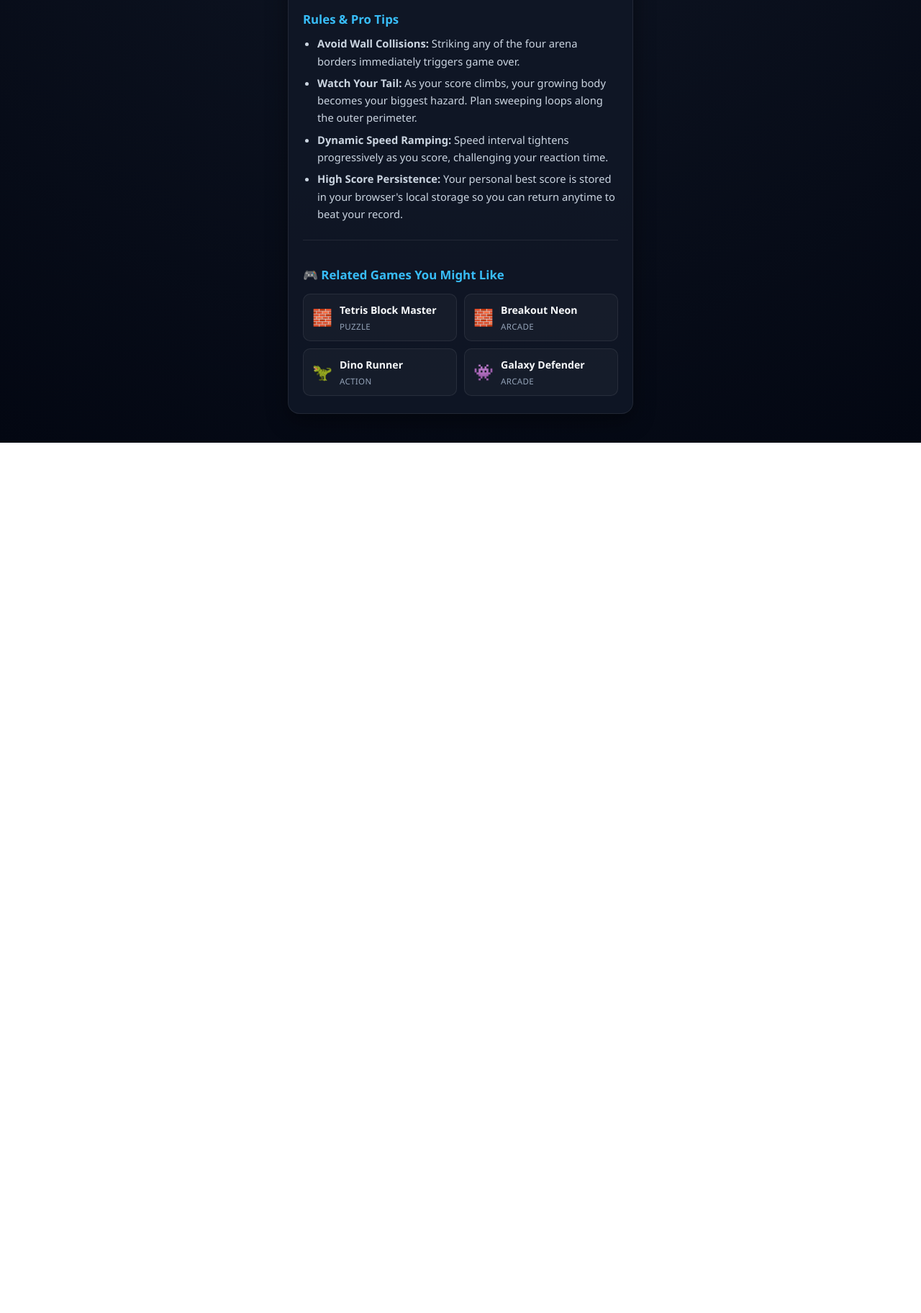
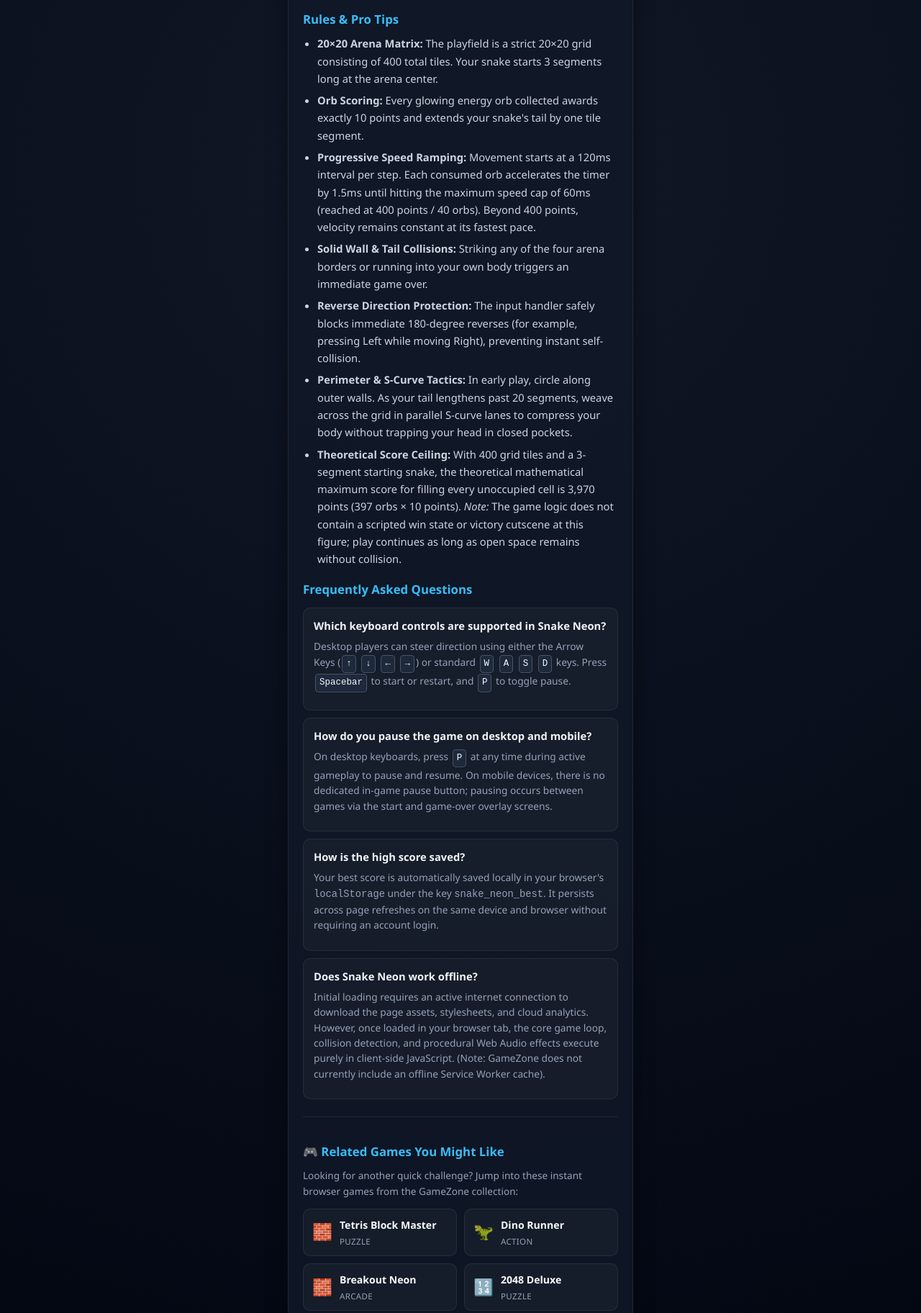
Before and after one commit to vivek6204712965/gamezone, a plain HTML site: page games/snake/index.html in a window 1280 px wide. Shown: the part 1435-3259 px from the top of the page at 72% size. Before the commit the page ends 2050 px from the top, so only its background shows below. Drawn offline with Linux system fonts and the light colour scheme.

Commit message:
Improve Snake page SEO and gameplay guide

```diff
--- a/games/snake/index.html
+++ b/games/snake/index.html
@@ -14,15 +14,15 @@
   <script src="../../js/analytics.js"></script>
   <meta charset="UTF-8">
   <meta name="viewport" content="width=device-width, initial-scale=1.0, user-scalable=no">
-  <title>Snake Neon - Play Classic Neon Snake Game Online Free | GameZone</title>
-  <meta name="description" content="Play Snake Neon online for free! Guide your glowing snake to eat cyber orbs, grow longer, avoid walls and your own tail, and set high scores in your browser.">
+  <title>Snake Neon - Play Classic Snake Game Online Free | GameZone</title>
+  <meta name="description" content="Play classic Snake online for free in your browser. Guide your glowing cyber snake on a 20x20 grid, dodge walls, beat the speed curve, and track high scores.">
   <link rel="canonical" href="https://vivek6204712965.github.io/gamezone/games/snake/">
 
   <!-- Open Graph / Facebook -->
   <meta property="og:type" content="website">
   <meta property="og:url" content="https://vivek6204712965.github.io/gamezone/games/snake/">
-  <meta property="og:title" content="Snake Neon - Play Classic Neon Snake Game Online Free | GameZone">
-  <meta property="og:description" content="Play Snake Neon online for free! Guide your glowing snake to eat cyber orbs, grow longer, avoid walls and your own tail, and set high scores in your browser.">
+  <meta property="og:title" content="Snake Neon - Play Classic Snake Game Online Free | GameZone">
+  <meta property="og:description" content="Play classic Snake online for free in your browser. Guide your glowing cyber snake on a 20x20 grid, dodge walls, beat the speed curve, and track high scores.">
   <meta property="og:site_name" content="GameZone">
   <meta property="og:image" content="https://vivek6204712965.github.io/gamezone/assets/og-image.png">
   <meta property="og:image:width" content="1200">
@@ -32,8 +32,8 @@
   <!-- Twitter Card -->
   <meta name="twitter:card" content="summary_large_image">
   <meta name="twitter:url" content="https://vivek6204712965.github.io/gamezone/games/snake/">
-  <meta name="twitter:title" content="Snake Neon - Play Classic Neon Snake Game Online Free | GameZone">
-  <meta name="twitter:description" content="Play Snake Neon online for free! Guide your glowing snake to eat cyber orbs, grow longer, avoid walls and your own tail, and set high scores in your browser.">
+  <meta name="twitter:title" content="Snake Neon - Play Classic Snake Game Online Free | GameZone">
+  <meta name="twitter:description" content="Play classic Snake online for free in your browser. Guide your glowing cyber snake on a 20x20 grid, dodge walls, beat the speed curve, and track high scores.">
   <meta name="twitter:image" content="https://vivek6204712965.github.io/gamezone/assets/og-image.png">
   <meta name="twitter:image:alt" content="Snake Neon - Free Online Browser Game | GameZone">
 
@@ -50,7 +50,7 @@
         "@id": "https://vivek6204712965.github.io/gamezone/games/snake/#game",
         "name": "Snake Neon",
         "url": "https://vivek6204712965.github.io/gamezone/games/snake/",
-        "description": "Play Snake Neon online for free! Guide your glowing snake to eat cyber orbs, grow longer, avoid walls and your own tail, and set high scores in your browser.",
+        "description": "Play classic Snake online for free in your browser. Guide your glowing cyber snake on a 20x20 grid, dodge walls, beat the speed curve, and track high scores.",
         "genre": [
           "Arcade",
           "Retro",
@@ -88,6 +88,44 @@
             "position": 3,
             "name": "Snake Neon",
             "item": "https://vivek6204712965.github.io/gamezone/games/snake/"
+          }
+        ]
+      },
+      {
+        "@type": "FAQPage",
+        "@id": "https://vivek6204712965.github.io/gamezone/games/snake/#faq",
+        "mainEntity": [
+          {
+            "@type": "Question",
+            "name": "Which keyboard controls are supported in Snake Neon?",
+            "acceptedAnswer": {
+              "@type": "Answer",
+              "text": "Desktop players can steer using either the Arrow Keys (Up, Down, Left, Right) or W, A, S, D keys. Spacebar starts or restarts the game, and P toggles pause."
+            }
+          },
+          {
+            "@type": "Question",
+            "name": "How do you pause the game on desktop and mobile?",
+            "acceptedAnswer": {
+              "@type": "Answer",
+              "text": "On desktop keyboards, press P at any time during active gameplay to pause and resume. On mobile devices, there is no dedicated in-game pause button; pausing occurs between games via the start and game-over overlay screens."
+            }
+          },
+          {
+            "@type": "Question",
+            "name": "How is the high score saved?",
+            "acceptedAnswer": {
+              "@type": "Answer",
+              "text": "Your best score is automatically saved locally in your browser's localStorage under the key 'snake_neon_best'. It persists across page refreshes on the same device and browser without requiring an account."
+            }
+          },
+          {
+            "@type": "Question",
+            "name": "Does Snake Neon work offline?",
+            "acceptedAnswer": {
+              "@type": "Answer",
+              "text": "Initial loading requires an active internet connection to download the page assets, stylesheets, and cloud analytics. However, once loaded in your browser tab, the core game loop, collision detection, and procedural Web Audio effects execute purely in client-side JavaScript."
+            }
           }
         ]
       }
@@ -233,6 +271,31 @@
       font-size: 0.78rem;
       padding: 2px 5px;
       margin: 0 2px;
+    }
+    /* FAQ Section */
+    .faq-list {
+      display: flex;
+      flex-direction: column;
+      gap: 10px;
+      margin: 12px 0 16px;
+    }
+    .faq-item {
+      background: rgba(255, 255, 255, 0.03);
+      border: 1px solid rgba(255, 255, 255, 0.07);
+      border-radius: 10px;
+      padding: 12px 14px;
+    }
+    .faq-question {
+      font-size: 0.92rem;
+      font-weight: 700;
+      color: #f1f5f9;
+      margin-bottom: 6px;
+    }
+    .faq-answer {
+      font-size: 0.86rem;
+      color: #94a3b8;
+      line-height: 1.55;
+      margin-bottom: 0;
     }
     /* Related Games Section */
     .related-games-section {
@@ -505,20 +568,52 @@
 
     <h3>Rules & Pro Tips</h3>
     <ul>
-      <li><strong>Avoid Wall Collisions:</strong> Striking any of the four arena borders immediately triggers game over.</li>
-      <li><strong>Watch Your Tail:</strong> As your score climbs, your growing body becomes your biggest hazard. Plan sweeping loops along the outer perimeter.</li>
-      <li><strong>Dynamic Speed Ramping:</strong> Speed interval tightens progressively as you score, challenging your reaction time.</li>
-      <li><strong>High Score Persistence:</strong> Your personal best score is stored in your browser's local storage so you can return anytime to beat your record.</li>
+      <li><strong>20×20 Arena Matrix:</strong> The playfield is a strict 20×20 grid consisting of 400 total tiles. Your snake starts 3 segments long at the arena center.</li>
+      <li><strong>Orb Scoring:</strong> Every glowing energy orb collected awards exactly 10 points and extends your snake's tail by one tile segment.</li>
+      <li><strong>Progressive Speed Ramping:</strong> Movement starts at a 120ms interval per step. Each consumed orb accelerates the timer by 1.5ms until hitting the maximum speed cap of 60ms (reached at 400 points / 40 orbs). Beyond 400 points, velocity remains constant at its fastest pace.</li>
+      <li><strong>Solid Wall & Tail Collisions:</strong> Striking any of the four arena borders or running into your own body triggers an immediate game over.</li>
+      <li><strong>Reverse Direction Protection:</strong> The input handler safely blocks immediate 180-degree reverses (for example, pressing Left while moving Right), preventing instant self-collision.</li>
+      <li><strong>Perimeter & S-Curve Tactics:</strong> In early play, circle along outer walls. As your tail lengthens past 20 segments, weave across the grid in parallel S-curve lanes to compress your body without trapping your head in closed pockets.</li>
+      <li><strong>Theoretical Score Ceiling:</strong> With 400 grid tiles and a 3-segment starting snake, the theoretical mathematical maximum score for filling every unoccupied cell is 3,970 points (397 orbs × 10 points). <em>Note:</em> The game logic does not contain a scripted win state or victory cutscene at this figure; play continues as long as open space remains without collision.</li>
     </ul>
+
+    <h3>Frequently Asked Questions</h3>
+    <div class="faq-list">
+      <div class="faq-item">
+        <h4 class="faq-question">Which keyboard controls are supported in Snake Neon?</h4>
+        <p class="faq-answer">Desktop players can steer direction using either the Arrow Keys (<kbd>↑</kbd> <kbd>↓</kbd> <kbd>←</kbd> <kbd>→</kbd>) or standard <kbd>W</kbd> <kbd>A</kbd> <kbd>S</kbd> <kbd>D</kbd> keys. Press <kbd>Spacebar</kbd> to start or restart, and <kbd>P</kbd> to toggle pause.</p>
+      </div>
+      <div class="faq-item">
+        <h4 class="faq-question">How do you pause the game on desktop and mobile?</h4>
+        <p class="faq-answer">On desktop keyboards, press <kbd>P</kbd> at any time during active gameplay to pause and resume. On mobile devices, there is no dedicated in-game pause button; pausing occurs between games via the start and game-over overlay screens.</p>
+      </div>
+      <div class="faq-item">
+        <h4 class="faq-question">How is the high score saved?</h4>
+        <p class="faq-answer">Your best score is automatically saved locally in your browser's <code>localStorage</code> under the key <code>snake_neon_best</code>. It persists across page refreshes on the same device and browser without requiring an account login.</p>
+      </div>
+      <div class="faq-item">
+        <h4 class="faq-question">Does Snake Neon work offline?</h4>
+        <p class="faq-answer">Initial loading requires an active internet connection to download the page assets, stylesheets, and cloud analytics. However, once loaded in your browser tab, the core game loop, collision detection, and procedural Web Audio effects execute purely in client-side JavaScript. (Note: GameZone does not currently include an offline Service Worker cache).</p>
+      </div>
+    </div>
+
     <!-- Related Games Section -->
     <div class="related-games-section">
       <h3>🎮 Related Games You Might Like</h3>
+      <p style="font-size: 0.85rem; color: #94a3b8; margin-bottom: 10px;">Looking for another quick challenge? Jump into these instant browser games from the GameZone collection:</p>
       <div class="related-games-grid">
         <a href="../tetris/" target="_top" class="related-game-card">
           <span class="related-game-icon">🧱</span>
           <div class="related-game-info">
             <span class="related-game-title">Tetris Block Master</span>
             <span class="related-game-category">Puzzle</span>
+          </div>
+        </a>
+        <a href="../dino/" target="_top" class="related-game-card">
+          <span class="related-game-icon">🦖</span>
+          <div class="related-game-info">
+            <span class="related-game-title">Dino Runner</span>
+            <span class="related-game-category">Action</span>
           </div>
         </a>
         <a href="../breakout/" target="_top" class="related-game-card">
@@ -528,18 +623,11 @@
             <span class="related-game-category">Arcade</span>
           </div>
         </a>
-        <a href="../dino/" target="_top" class="related-game-card">
-          <span class="related-game-icon">🦖</span>
+        <a href="../2048/" target="_top" class="related-game-card">
+          <span class="related-game-icon">🔢</span>
           <div class="related-game-info">
-            <span class="related-game-title">Dino Runner</span>
-            <span class="related-game-category">Action</span>
-          </div>
-        </a>
-        <a href="../space-invaders/" target="_top" class="related-game-card">
-          <span class="related-game-icon">👾</span>
-          <div class="related-game-info">
-            <span class="related-game-title">Galaxy Defender</span>
-            <span class="related-game-category">Arcade</span>
+            <span class="related-game-title">2048 Deluxe</span>
+            <span class="related-game-category">Puzzle</span>
           </div>
         </a>
       </div>
```
